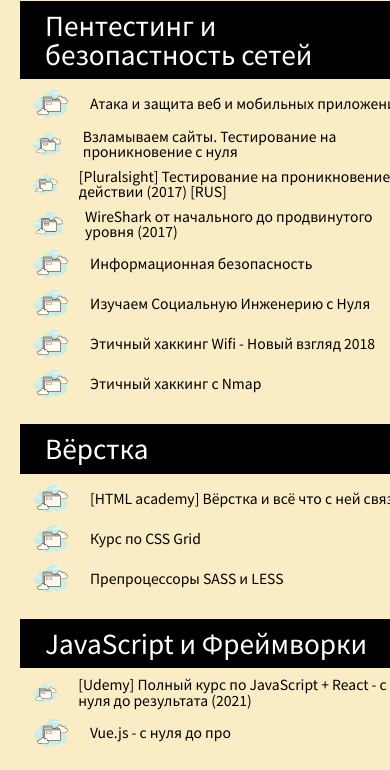
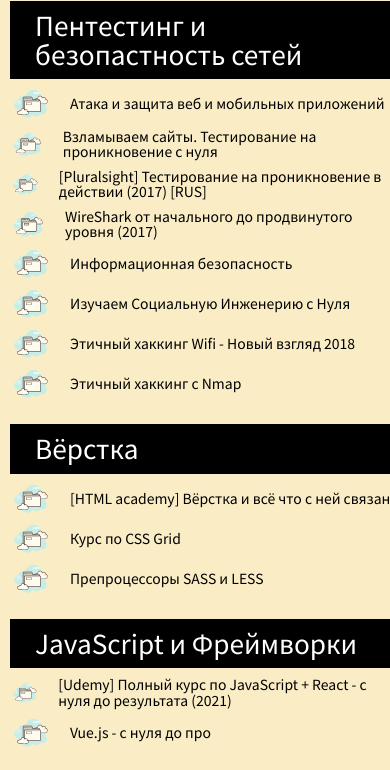
Before and after one commit to Alex-Nio/VideoHosting, a plain HTML site: page index.html in a window 390 px wide. Shown: the part 51-821 px from the top of the page. Drawn offline with Linux system fonts and the light colour scheme.

Commit message:
add media q

```diff
--- a/css/styles.css
+++ b/css/styles.css
@@ -331,3 +331,21 @@ a {
 	background-size: contain;
 	margin-right: 20px;
 }
+
+@media (max-width: 602px) {
+
+	.container {
+		width: 100%;
+		max-width: 580px;
+		margin: 0 auto;
+		padding: 0 10px;
+	}
+
+	.table__row {
+		margin: 0;
+	}
+
+	.sub-folder__item {
+		padding: 0 5px;
+	}
+}
```
